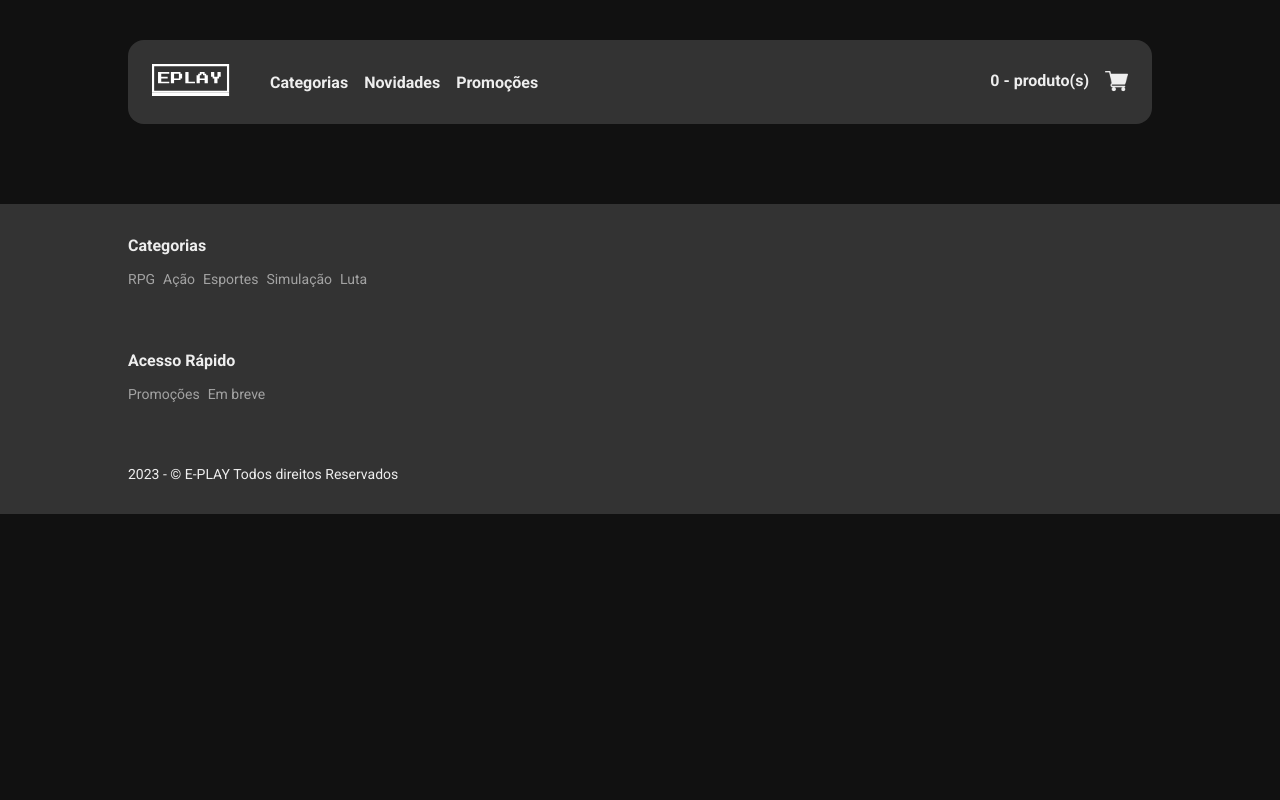
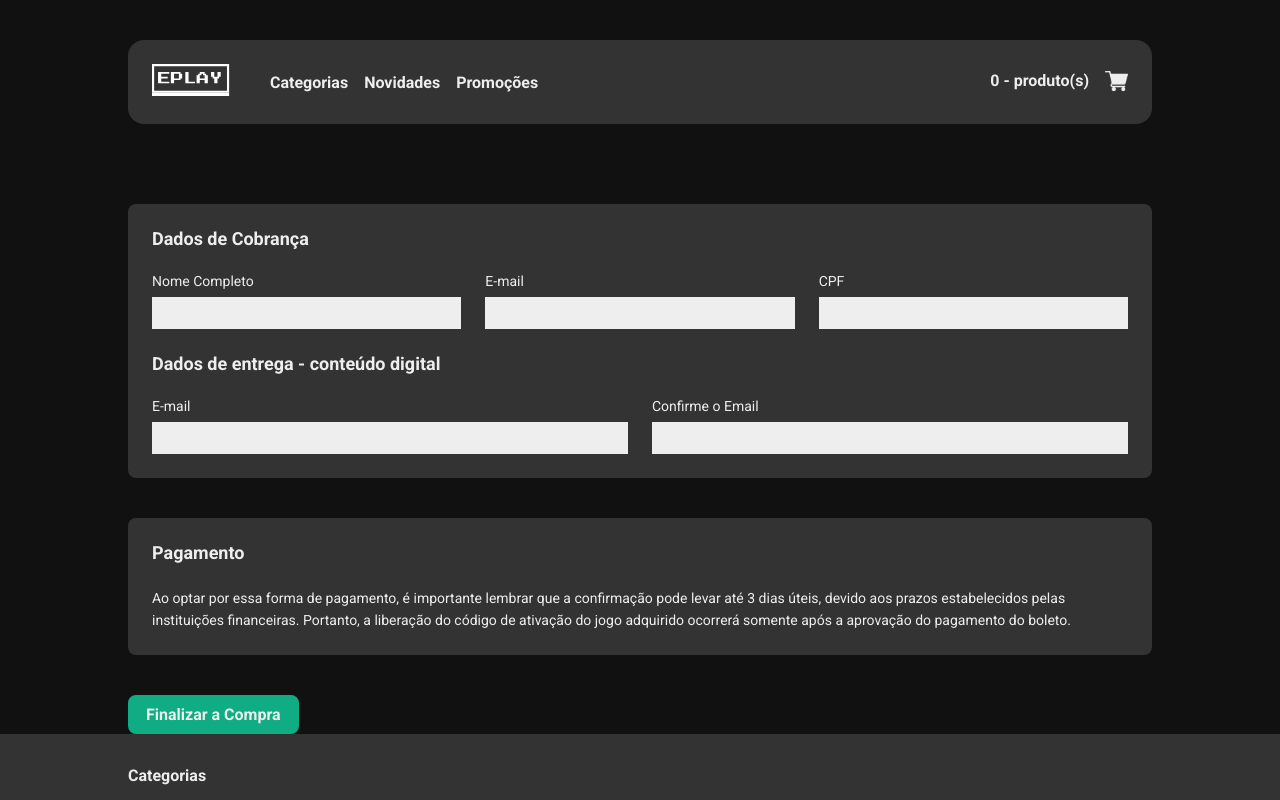
Before and after one commit to thallesrafaell/eplay, a React (Create React App) app: page /checkout in a window 1280 px wide. Shown: the top 800 px of the page. Built offline with nearby package versions, Linux system fonts and the light colour scheme.

Commit message:
Iniciando criaçào do checkout

```diff
--- /dev/null
+++ b/src/Pages/Checkout/index.tsx
@@ -0,0 +1,57 @@
+import Button from '../../components/Button'
+import Card from '../../components/Card'
+import { InputGroup, Row } from './styles'
+
+const Checkout = () => {
+  return (
+    <div className="container">
+      <>
+        <Card title="Dados de Cobrança">
+          <>
+            <Row>
+              <InputGroup>
+                <label htmlFor="fullName">Nome Completo</label>
+                <input id="fullName" type="text" />
+              </InputGroup>
+              <InputGroup>
+                <label htmlFor="email">E-mail</label>
+                <input id="email" type="email" />
+              </InputGroup>
+              <InputGroup>
+                <label htmlFor="cpf">CPF</label>
+                <input id="cpf" type="text" />
+              </InputGroup>
+            </Row>
+            <h3 className="margin-top">Dados de entrega - conteúdo digital</h3>
+            <Row>
+              <InputGroup>
+                <label htmlFor="deliveryEmail">E-mail</label>
+                <input id="deliveryEmail" type="email" />
+              </InputGroup>
+              <InputGroup>
+                <label htmlFor="confirmDeliveryEmail">Confirme o Email</label>
+                <input id="confirmDeliveryEmail" type="email" />
+              </InputGroup>
+            </Row>
+          </>
+        </Card>
+        <Card title="Pagamento">
+          <div>
+            <p>
+              Ao optar por essa forma de pagamento, é importante lembrar que a
+              confirmação pode levar até 3 dias úteis, devido aos prazos
+              estabelecidos pelas instituições financeiras. Portanto, a
+              liberação do código de ativação do jogo adquirido ocorrerá somente
+              após a aprovação do pagamento do boleto.
+            </p>
+          </div>
+        </Card>
+        <Button type="button" title="Clique aqui para finalizar a compra">
+          Finalizar a Compra
+        </Button>
+      </>
+    </div>
+  )
+}
+
+export default Checkout
--- /dev/null
+++ b/src/Pages/Checkout/styles.ts
@@ -0,0 +1,24 @@
+import styled from 'styled-components'
+import { cores } from '../../styles'
+
+export const Row = styled.div`
+  display: flex;
+  column-gap: 24px;
+`
+
+export const InputGroup = styled.div`
+  flex: auto;
+  label {
+    font-size: 14px;
+    margin-bottom: 8px;
+    display: block;
+  }
+
+  input {
+    background-color: ${cores.branca};
+    height: 32px;
+    padding: 0 8px;
+    border: 1px solid ${cores.branca};
+    width: 100%;
+  }
+`
--- /dev/null
+++ b/src/components/Card/index.tsx
@@ -0,0 +1,16 @@
+import { Container } from './styles'
+
+type Props = {
+  children: JSX.Element
+  title: string
+}
+
+const Card = ({ children, title }: Props) => {
+  return (
+    <Container>
+      <h2>{title}</h2>
+      {children}
+    </Container>
+  )
+}
+export default Card
--- /dev/null
+++ b/src/components/Card/styles.tsx
@@ -0,0 +1,26 @@
+import styled from 'styled-components'
+import { cores } from '../../styles'
+
+export const Container = styled.div`
+  border-radius: 8px;
+  background-color: ${cores.cinza};
+  padding: 24px;
+  margin-bottom: 40px;
+
+  h2,
+  h3 {
+    font-size: 18px;
+    font-weight: bold;
+    color: ${cores.branca};
+    margin-bottom: 24px;
+  }
+
+  .margin-top {
+    margin-top: 24px;
+  }
+
+  p {
+    font-size: 14px;
+    line-height: 22px;
+  }
+`
--- a/src/routes.tsx
+++ b/src/routes.tsx
@@ -3,12 +3,14 @@ import { Routes, Route } from 'react-router-dom'
 import Home from './Pages/Home'
 import Categories from './Pages/Categories'
 import Product from './Pages/Product'
+import Checkout from './Pages/Checkout'
 
 const Rotas = () => (
   <Routes>
     <Route path="/" element={<Home />} />
     <Route path="/categorias" element={<Categories />} />
     <Route path="/product/:id" element={<Product />} />
+    <Route path="/checkout" element={<Checkout />} />
   </Routes>
 )
 
```
